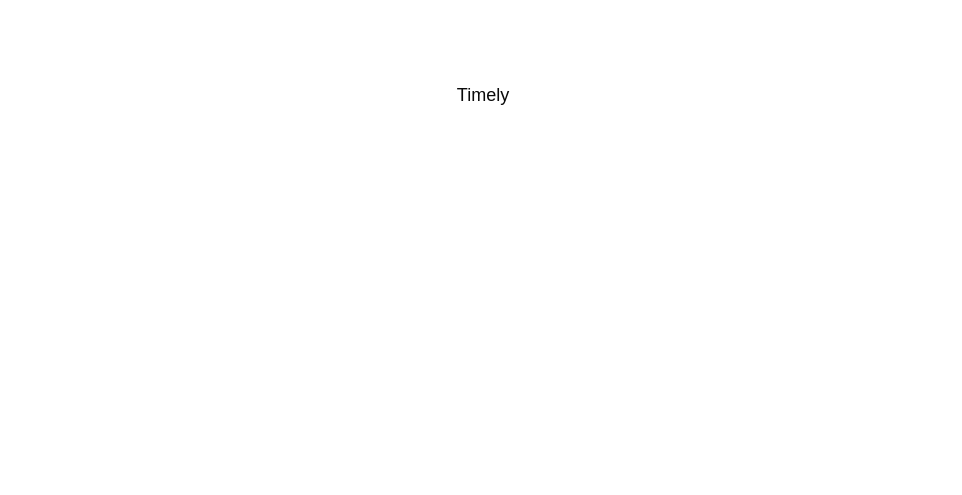
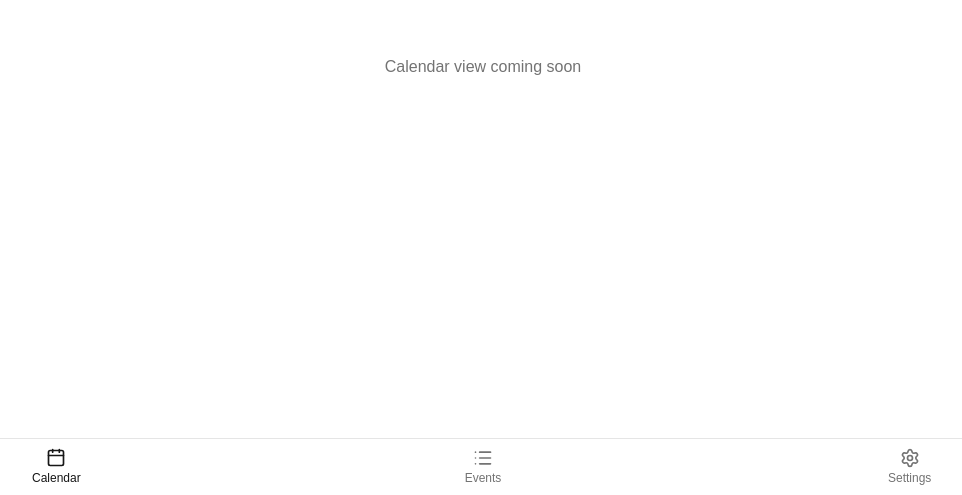
Before and after one commit to colingavin/timely, a React (Vite) app: page / in a window 1280 px wide. Shown: the part 305-800 px from the top of the page, without its empty margins (157-1119 px from the left). Built offline with nearby package versions, Linux system fonts and the light colour scheme.

Commit message:
setup basic application shell

```diff
--- a/src/App.tsx
+++ b/src/App.tsx
@@ -1,7 +1,20 @@
+import { useState } from 'react'
+import { BottomNav, type Tab } from '@/components/BottomNav'
+import { CalendarView } from '@/views/CalendarView'
+import { EventsView } from '@/views/EventsView'
+import { SettingsView } from '@/views/SettingsView'
+
 export default function App() {
+  const [tab, setTab] = useState<Tab>('calendar')
+
   return (
-    <div className="flex h-dvh items-center justify-center">
-      <p className="text-foreground text-lg font-medium">Timely</p>
+    <div className="flex h-dvh flex-col">
+      <main className="flex flex-1 overflow-y-auto">
+        {tab === 'calendar' && <CalendarView />}
+        {tab === 'events' && <EventsView />}
+        {tab === 'settings' && <SettingsView />}
+      </main>
+      <BottomNav active={tab} onChange={setTab} />
     </div>
   )
 }
--- /dev/null
+++ b/src/components/BottomNav.tsx
@@ -0,0 +1,33 @@
+import { Calendar, List, Settings } from 'lucide-react'
+
+export type Tab = 'calendar' | 'events' | 'settings'
+
+interface BottomNavProps {
+  active: Tab
+  onChange: (tab: Tab) => void
+}
+
+const tabs: { id: Tab; label: string; icon: typeof Calendar }[] = [
+  { id: 'calendar', label: 'Calendar', icon: Calendar },
+  { id: 'events', label: 'Events', icon: List },
+  { id: 'settings', label: 'Settings', icon: Settings },
+]
+
+export function BottomNav({ active, onChange }: BottomNavProps) {
+  return (
+    <nav className="border-border bg-background flex shrink-0 border-t">
+      {tabs.map(({ id, label, icon: Icon }) => (
+        <button
+          key={id}
+          onClick={() => onChange(id)}
+          className={`flex min-h-[56px] flex-1 flex-col items-center justify-center gap-0.5 text-xs transition-colors ${
+            active === id ? 'text-primary' : 'text-muted-foreground'
+          }`}
+        >
+          <Icon className="h-5 w-5" />
+          {label}
+        </button>
+      ))}
+    </nav>
+  )
+}
--- /dev/null
+++ b/src/views/CalendarView.tsx
@@ -0,0 +1,7 @@
+export function CalendarView() {
+  return (
+    <div className="flex flex-1 items-center justify-center">
+      <p className="text-muted-foreground">Calendar view coming soon</p>
+    </div>
+  )
+}
--- /dev/null
+++ b/src/views/EventsView.tsx
@@ -0,0 +1,7 @@
+export function EventsView() {
+  return (
+    <div className="flex flex-1 items-center justify-center">
+      <p className="text-muted-foreground">Events view coming soon</p>
+    </div>
+  )
+}
--- /dev/null
+++ b/src/views/SettingsView.tsx
@@ -0,0 +1,7 @@
+export function SettingsView() {
+  return (
+    <div className="flex flex-1 items-center justify-center">
+      <p className="text-muted-foreground">Settings view coming soon</p>
+    </div>
+  )
+}
```
Also changed, not shown: 1 other file (tests, documents, lock files or other folders).
